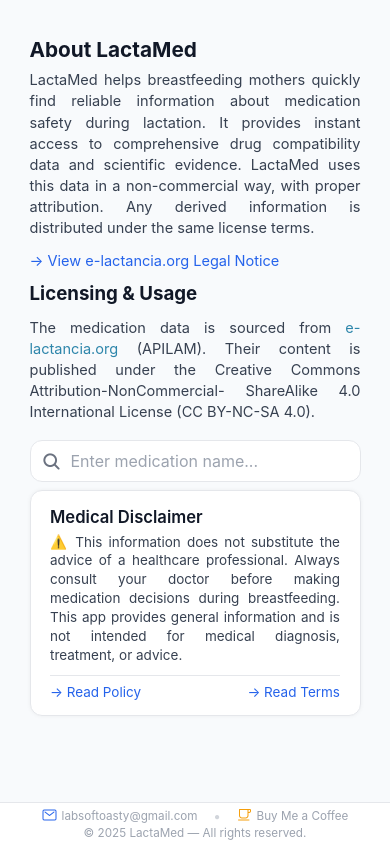
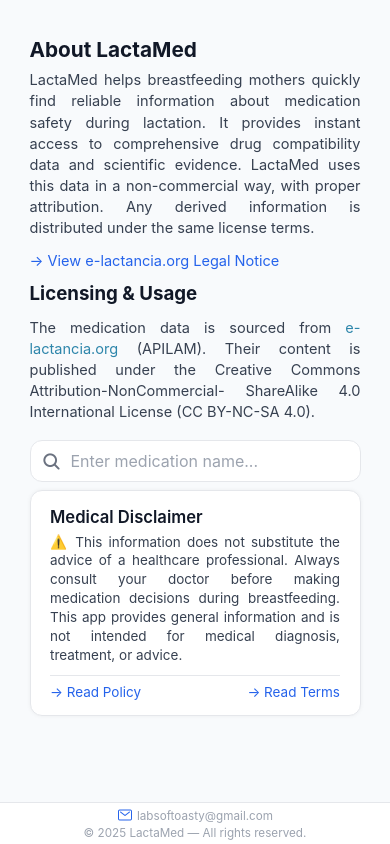
Before and after one commit to ArtursTorsters/LactafarmaApp, a React Native app: screen / in a window 390 px wide. Built offline with nearby package versions, Linux system fonts and the light colour scheme.

Commit message:
donations

```diff
--- a/frontend/src/components/contacts/contacts.tsx
+++ b/frontend/src/components/contacts/contacts.tsx
@@ -50,12 +50,8 @@
                         labsoftoasty@gmail.com
                     </Text>
                 </View>
-
-                {/* Divider Dot */}
-                <Text style={{ color: "#D1D5DB", fontSize }}>•</Text>
-
                 {/* Buy Me a Coffee */}
-                <View style={{ flexDirection: "row", alignItems: "center" }}>
+                {/* <View style={{ flexDirection: "row", alignItems: "center" }}>
                     <Ionicons name="cafe-outline" size={iconSize} color="#F59E0B" style={{ marginRight: 4 }} />
                     <Text
                         style={{
@@ -66,9 +62,9 @@
                         accessibilityRole="button"
                         accessibilityLabel="Buy me a coffee link"
                     >
-                        Buy Me a Coffee
+                        Donations
                     </Text>
-                </View>
+                </View> */}
             </View>
 
             {/* Footer note */}
```
